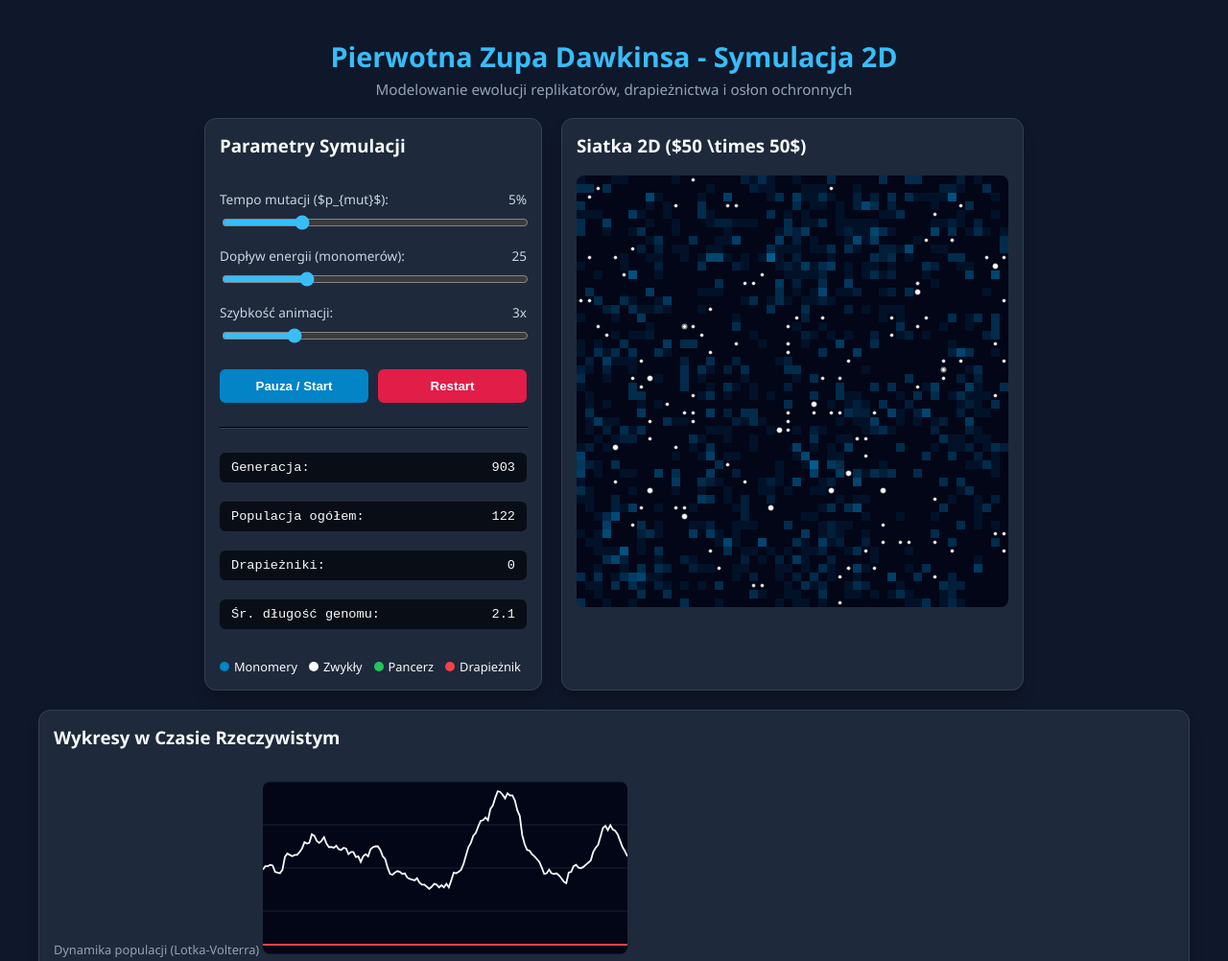
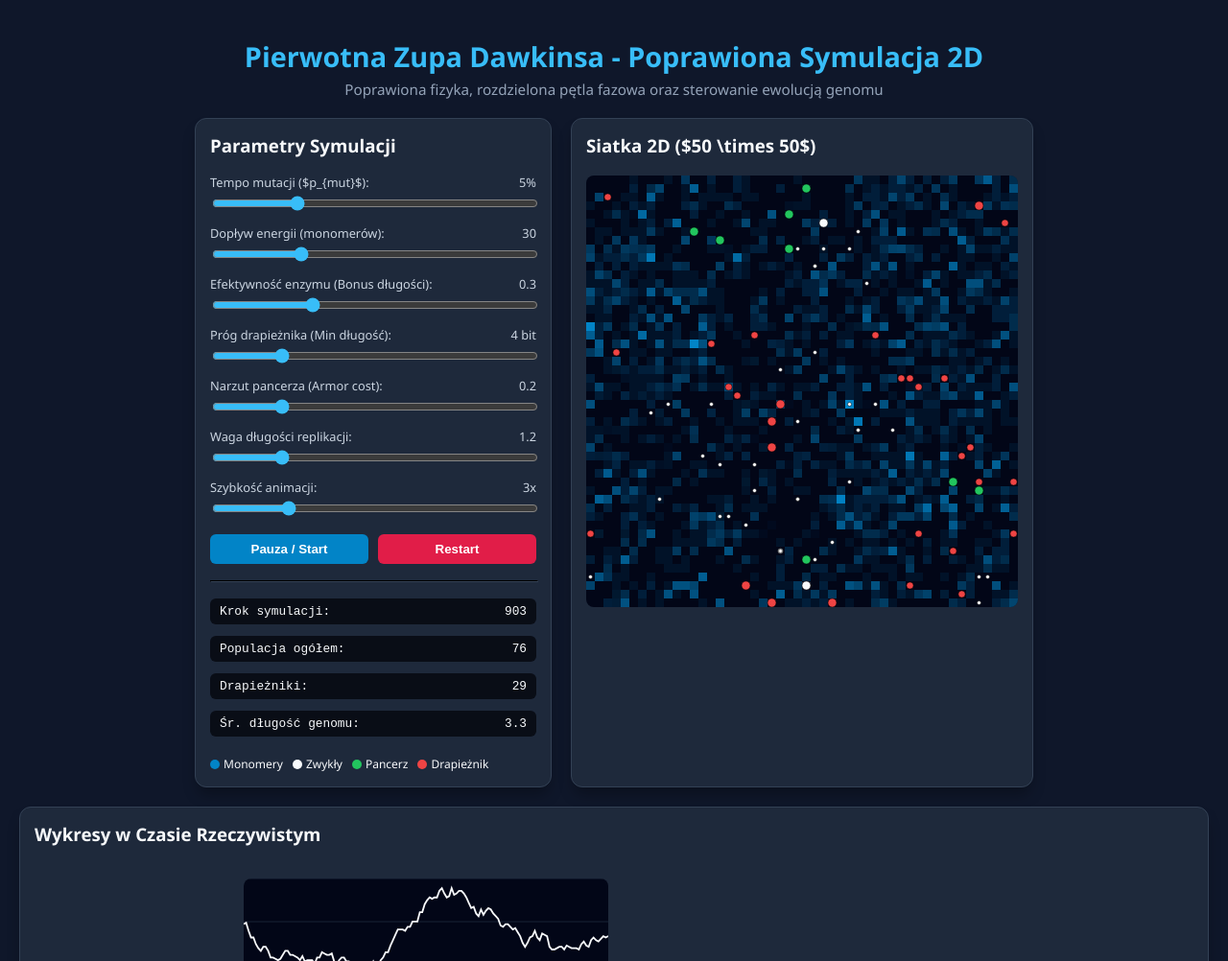
Before and after one commit to Zuchacz/dawkins-prebiotic-soup, a plain HTML site: page index.html in a window 1280 px wide. Shown: the top 1002 px of the page at 96% size. Drawn offline with Linux system fonts and the light colour scheme.

Commit message:
Fix: Trójfazowa pętla symulacji, odległość Hamminga i suwaki presji ewolucyjnej

```diff
--- a/index.html
+++ b/index.html
@@ -3,7 +3,7 @@
 <head>
     <meta charset="UTF-8">
     <meta name="viewport" content="width=device-width, initial-scale=1.0">
-    <title>Symulacja Zupy Prebiotycznej - Dawkins</title>
+    <title>Pierwotna Zupa Dawkinsa - Poprawiona Symulacja 2D</title>
     <style>
         :root {
             --bg-color: #0f172a;
@@ -23,25 +23,15 @@
             align-items: center;
         }
 
-        h1 {
-            margin-bottom: 5px;
-            color: var(--accent-color);
-            font-size: 1.8rem;
-        }
-
-        p.subtitle {
-            margin-top: 0;
-            color: #94a3b8;
-            font-size: 0.95rem;
-            margin-bottom: 20px;
-        }
+        h1 { margin-bottom: 5px; color: var(--accent-color); font-size: 1.8rem; }
+        p.subtitle { margin-top: 0; color: #94a3b8; font-size: 0.95rem; margin-bottom: 20px; }
 
         .container {
             display: flex;
             flex-wrap: wrap;
             gap: 20px;
             justify-content: center;
-            max-width: 1200px;
+            max-width: 1300px;
             width: 100%;
         }
 
@@ -54,11 +44,11 @@
         }
 
         .controls {
-            flex: 1 1 280px;
-            max-width: 320px;
+            flex: 1 1 300px;
+            max-width: 340px;
             display: flex;
             flex-direction: column;
-            gap: 15px;
+            gap: 12px;
         }
 
         .simulation-view {
@@ -75,38 +65,28 @@
             gap: 15px;
         }
 
-        canvas {
-            border-radius: 8px;
-            background-color: #020617;
-        }
+        canvas { border-radius: 8px; background-color: #020617; }
 
         .control-group {
             display: flex;
             flex-direction: column;
-            gap: 5px;
+            gap: 3px;
         }
 
         label {
-            font-size: 0.85rem;
+            font-size: 0.8rem;
             color: #cbd5e1;
             display: flex;
             justify-content: space-between;
         }
 
-        input[type="range"] {
-            width: 100%;
-            accent-color: var(--accent-color);
-        }
+        input[type="range"] { width: 100%; accent-color: var(--accent-color); }
 
-        .btn-group {
-            display: flex;
-            gap: 10px;
-            margin-top: 10px;
-        }
+        .btn-group { display: flex; gap: 10px; margin-top: 5px; }
 
         button {
             flex: 1;
-            padding: 10px;
+            padding: 8px;
             border: none;
             border-radius: 6px;
             font-weight: bold;
@@ -114,59 +94,35 @@
             transition: all 0.2s;
         }
 
-        .btn-primary {
-            background-color: #0284c7;
-            color: white;
-        }
+        .btn-primary { background-color: #0284c7; color: white; }
         .btn-primary:hover { background-color: #0369a1; }
-
-        .btn-danger {
-            background-color: #e11d48;
-            color: white;
-        }
+        .btn-danger { background-color: #e11d48; color: white; }
         .btn-danger:hover { background-color: #be123c; }
 
-        .legend {
-            display: flex;
-            gap: 12px;
-            font-size: 0.8rem;
-            margin-top: 10px;
-            flex-wrap: wrap;
-        }
-
-        .legend-item {
-            display: flex;
-            align-items: center;
-            gap: 5px;
-        }
-
-        .dot {
-            width: 10px;
-            height: 10px;
-            border-radius: 50%;
-        }
+        .legend { display: flex; gap: 10px; font-size: 0.75rem; margin-top: 8px; flex-wrap: wrap; }
+        .legend-item { display: flex; align-items: center; gap: 4px; }
+        .dot { width: 10px; height: 10px; border-radius: 50%; }
 
         .stats-badge {
             background-color: #090d16;
-            padding: 8px 12px;
+            padding: 6px 10px;
             border-radius: 6px;
             font-family: monospace;
-            font-size: 0.85rem;
+            font-size: 0.8rem;
             display: flex;
             justify-content: space-between;
-            margin-bottom: 5px;
         }
     </style>
 </head>
 <body>
 
-    <h1>Pierwotna Zupa Dawkinsa - Symulacja 2D</h1>
-    <p class="subtitle">Modelowanie ewolucji replikatorów, drapieżnictwa i osłon ochronnych</p>
+    <h1>Pierwotna Zupa Dawkinsa - Poprawiona Symulacja 2D</h1>
+    <p class="subtitle">Poprawiona fizyka, rozdzielona pętla fazowa oraz sterowanie ewolucją genomu</p>
 
     <div class="container">
-        <!-- Panel sterowania -->
+        <!-- Panel Sterowania -->
         <div class="card controls">
-            <h3 style="margin-top:0;">Parametry Symulacji</h3>
+            <h3 style="margin-top:0; margin-bottom:5px;">Parametry Symulacji</h3>
 
             <div class="control-group">
                 <label>Tempo mutacji ($p_{mut}$): <span id="val-mut">5%</span></label>
@@ -174,8 +130,28 @@
             </div>
 
             <div class="control-group">
-                <label>Dopływ energii (monomerów): <span id="val-inflow">25</span></label>
-                <input type="range" id="param-inflow" min="5" max="80" step="5" value="25">
+                <label>Dopływ energii (monomerów): <span id="val-inflow">30</span></label>
+                <input type="range" id="param-inflow" min="5" max="100" step="5" value="30">
+            </div>
+
+            <div class="control-group">
+                <label>Efektywność enzymu (Bonus długości): <span id="val-enzyme">0.3</span></label>
+                <input type="range" id="param-enzyme" min="0.0" max="1.0" step="0.05" value="0.3">
+            </div>
+
+            <div class="control-group">
+                <label>Próg drapieżnika (Min długość): <span id="val-pred-len">4 bit</span></label>
+                <input type="range" id="param-pred-len" min="3" max="8" step="1" value="4">
+            </div>
+
+            <div class="control-group">
+                <label>Narzut pancerza (Armor cost): <span id="val-armor-cost">0.2</span></label>
+                <input type="range" id="param-armor-cost" min="0.0" max="1.0" step="0.05" value="0.2">
+            </div>
+
+            <div class="control-group">
+                <label>Waga długości replikacji: <span id="val-rep-cost">1.2</span></label>
+                <input type="range" id="param-rep-cost" min="0.5" max="4.0" step="0.1" value="1.2">
             </div>
 
             <div class="control-group">
@@ -188,9 +164,9 @@
                 <button id="btn-reset" class="btn-danger">Restart</button>
             </div>
 
-            <hr style="border-color: #334155; width: 100%; margin: 10px 0;">
+            <hr style="border-color: #334155; width: 100%; margin: 5px 0;">
 
-            <div class="stats-badge"><span>Generacja:</span><span id="stat-step">0</span></div>
+            <div class="stats-badge"><span>Krok symulacji:</span><span id="stat-step">0</span></div>
             <div class="stats-badge"><span>Populacja ogółem:</span><span id="stat-pop">0</span></div>
             <div class="stats-badge"><span>Drapieżniki:</span><span id="stat-pred">0</span></div>
             <div class="stats-badge"><span>Śr. długość genomu:</span><span id="stat-len">0.0</span></div>
@@ -213,11 +189,11 @@
         <div class="card analytics">
             <h3 style="margin-top:0;">Wykresy w Czasie Rzeczywistym</h3>
             <div>
-                <span style="font-size:0.8rem; color:#94a3b8;">Dynamika populacji (Lotka-Volterra)</span>
+                <span style="font-size:0.8rem; color:#94a3b8;">Dynamika Populacji (Lotka-Volterra)</span>
                 <canvas id="chartPop" width="380" height="180"></canvas>
             </div>
             <div>
-                <span style="font-size:0.8rem; color:#94a3b8;">Złożoność i Entropia Shannona</span>
+                <span style="font-size:0.8rem; color:#94a3b8;">Sekwencyjna Entropia Shannona i Śr. Długość</span>
                 <canvas id="chartEntropy" width="380" height="180"></canvas>
             </div>
         </div>
@@ -230,9 +206,13 @@
         let isRunning = true;
         let stepCount = 0;
 
-        // Parametry
+        // Parametry z suwaków
         let pMut = 0.05;
-        let inflow = 25;
+        let inflow = 30;
+        let enzymeEfficiency = 0.3;
+        let predMinLen = 4;
+        let armorCostParam = 0.2;
+        let repCostWeight = 1.2;
         let stepsPerFrame = 3;
 
         // Stan środowiska
@@ -247,9 +227,9 @@
         let historyLen = [];
         let historyEntropy = [];
 
-        // --- KLASA REPLIKATORA (Praktykantka A) ---
+        // --- KLASA REPLIKATORA ---
         class Replicator {
-            constructor(x, y, genome = null, energy = 20) {
+            constructor(x, y, genome = null, energy = 25) {
                 this.x = x;
                 this.y = y;
                 this.energy = energy;
@@ -264,8 +244,8 @@
 
             get length() { return this.genome.length; }
 
-            get isPredator() {
-                if (this.length < 6) return false;
+            isPredator(minLen) {
+                if (this.length < minLen) return false;
                 let ones = 0;
                 for (let b of this.genome) ones += b;
                 return ones > (this.length / 2);
@@ -275,11 +255,22 @@
                 return this.length >= 4 && this.genome[0] === 0 && this.genome[1] === 0;
             }
 
-            get metabolicCost() {
-                let cost = 0.5 + (this.length * 0.1);
-                if (this.hasArmor) cost += 0.8;
-                if (this.isPredator) cost += 0.5;
+            metabolicCost(armorCost, minPredLen) {
+                let cost = 0.4 + (this.length * 0.08);
+                if (this.hasArmor) cost += armorCost;
+                if (this.isPredator(minPredLen)) cost += 0.3;
                 return cost;
+            }
+
+            // Odległość Hamminga + karanie za różnicę długości
+            hammingDistance(other) {
+                let minL = Math.min(this.length, other.length);
+                let dist = 0;
+                for (let i = 0; i < minL; i++) {
+                    if (this.genome[i] !== other.genome[i]) dist++;
+                }
+                dist += Math.abs(this.length - other.length);
+                return dist;
             }
 
             mutate(rate) {
@@ -290,7 +281,7 @@
                     if (Math.random() < rate) newG[i] = 1 - newG[i];
                 }
                 // Insercja
-                if (Math.random() < rate && newG.length < 15) {
+                if (Math.random() < rate && newG.length < 18) {
                     newG.push(Math.random() < 0.5 ? 0 : 1);
                 }
                 // Delecja
@@ -302,34 +293,32 @@
             }
         }
 
-        // --- INICJALIZACJA SYSTEMU ---
+        // --- INICJALIZACJA ---
         function initSimulation() {
             stepCount = 0;
             replicators = [];
             grid = Array.from({ length: GRID_SIZE }, () => new Float32Array(GRID_SIZE));
 
-            // Zasilenie monomerami
-            for (let i = 0; i < 1000; i++) {
+            for (let i = 0; i < 1200; i++) {
                 let rx = Math.floor(Math.random() * GRID_SIZE);
                 let ry = Math.floor(Math.random() * GRID_SIZE);
                 grid[rx][ry]++;
             }
 
-            // Pierwotne cząsteczki
-            for (let i = 0; i < 20; i++) {
+            for (let i = 0; i < 25; i++) {
                 let rx = Math.floor(Math.random() * GRID_SIZE);
                 let ry = Math.floor(Math.random() * GRID_SIZE);
-                replicators.push(new Replicator(rx, ry, null, 25));
+                replicators.push(new Replicator(rx, ry, null, 30));
             }
 
             historySteps = []; historyPop = []; historyPred = []; historyLen = []; historyEntropy = [];
         }
 
-        // --- PĘTLA SYMULACYJNA (Praktykantka B) ---
+        // --- POPRAWIONA PĘTLA SYMULACYJNA (Trójfazowa) ---
         function simulationStep() {
             stepCount++;
 
-            // 1. Dopływ energii z zewnątrz
+            // Dopływ monomerów
             for (let i = 0; i < inflow; i++) {
                 let rx = Math.floor(Math.random() * GRID_SIZE);
                 let ry = Math.floor(Math.random() * GRID_SIZE);
@@ -339,39 +328,44 @@
             let dead = new Set();
             let newReps = [];
 
-            // Mapa przestrzenna dla sprawnych kolizji
+            // FAZA 1: Metabolizm, Ruch i Odżywianie
+            for (let r of replicators) {
+                r.energy -= r.metabolicCost(armorCostParam, predMinLen);
+                if (r.energy <= 0) {
+                    dead.add(r);
+                    grid[r.x][r.y] += (r.length * 1.2);
+                    continue;
+                }
+
+                // Ruch na torusie
+                r.x = (r.x + Math.floor(Math.random() * 3) - 1 + GRID_SIZE) % GRID_SIZE;
+                r.y = (r.y + Math.floor(Math.random() * 3) - 1 + GRID_SIZE) % GRID_SIZE;
+
+                // Odżywianie (Bonus długości z enzymu)
+                if (grid[r.x][r.y] > 0) {
+                    let maxEat = 1 + Math.floor(r.length * enzymeEfficiency);
+                    let eat = Math.min(maxEat, grid[r.x][r.y]);
+                    r.energy += eat * 2.0;
+                    grid[r.x][r.y] -= eat;
+                }
+            }
+
+            let alive = replicators.filter(r => !dead.has(r));
+
+            // FAZA 2: Budowa zaktualizowanej mapy przestrzennej
             let spatialMap = new Map();
-            for (let r of replicators) {
+            for (let r of alive) {
                 let key = `${r.x},${r.y}`;
                 if (!spatialMap.has(key)) spatialMap.set(key, []);
                 spatialMap.get(key).push(r);
             }
 
-            for (let r of replicators) {
+            // FAZA 3: Interakcje (Drapieżnictwo) i Replikacja
+            for (let r of alive) {
                 if (dead.has(r)) continue;
 
-                // Metabolizm
-                r.energy -= r.metabolicCost;
-                if (r.energy <= 0) {
-                    dead.add(r);
-                    grid[r.x][r.y] += r.length * 1.5;
-                    continue;
-                }
-
-                // Ruch (Torus)
-                r.x = (r.x + Math.floor(Math.random() * 3) - 1 + GRID_SIZE) % GRID_SIZE;
-                r.y = (r.y + Math.floor(Math.random() * 3) - 1 + GRID_SIZE) % GRID_SIZE;
-
-                // Konsumpcja monomerów
-                if (grid[r.x][r.y] > 0) {
-                    let eat = Math.min(3, grid[r.x][r.y]);
-                    r.energy += eat * 2.0;
-                    grid[r.x][r.y] -= eat;
-                }
-
-                // Interakcja drapieżnik-ofiara
-                if (r.isPredator) {
-                    // Sąsiedztwo Moore'a
+                // Drapieżnictwo z Odległością Hamminga
+                if (r.isPredator(predMinLen)) {
                     for (let dx = -1; dx <= 1; dx++) {
                         for (let dy = -1; dy <= 1; dy++) {
                             let nx = (r.x + dx + GRID_SIZE) % GRID_SIZE;
@@ -381,14 +375,11 @@
                             if (neighbors) {
                                 for (let prey of neighbors) {
                                     if (prey !== r && !dead.has(prey) && !prey.hasArmor) {
-                                        // Iloczyn skalarny do wyznaczenia "odległości genetycznej"
-                                        let minL = Math.min(r.length, prey.length);
-                                        let dot = 0;
-                                        for (let k = 0; k < minL; k++) dot += r.genome[k] * prey.genome[k];
-
-                                        if (dot < minL / 2) {
+                                        let dist = r.hammingDistance(prey);
+                                        // Polowanie tylko gdy osobniki są genetycznie odmienne (brak auto-kanibalizmu klonów)
+                                        if (dist > 0) {
                                             dead.add(prey);
-                                            r.energy += prey.length * 3.0;
+                                            r.energy += prey.length * 2.2;
                                             break;
                                         }
                                     }
@@ -399,25 +390,24 @@
                 }
 
                 // Podział / Replikacja
-                let repCost = r.length * 3.0;
-                if (r.energy > repCost * 1.5) {
+                let repCost = r.length * repCostWeight * 2.2;
+                if (r.energy > repCost * 1.4) {
                     r.energy -= repCost;
                     let mutG = r.mutate(pMut);
-                    newReps.push(new Replicator(r.x, r.y, mutG, repCost));
+                    newReps.push(new Replicator(r.x, r.y, mutG, repCost * 0.7));
                 }
             }
 
-            // Filtrowanie żywych i dodanie potomków
-            replicators = replicators.filter(r => !dead.has(r)).concat(newReps);
+            replicators = alive.filter(r => !dead.has(r)).concat(newReps);
 
-            // Zbieranie statystyk
             if (stepCount % 2 === 0) collectMetrics();
         }
 
+        // --- ZBIERANIE METRYK (Genotypowa Entropia Shannona) ---
         function collectMetrics() {
             historySteps.push(stepCount);
             let total = replicators.length;
-            let preds = replicators.filter(r => r.isPredator).length;
+            let preds = replicators.filter(r => r.isPredator(predMinLen)).length;
             historyPop.push(total);
             historyPred.push(preds);
 
@@ -425,12 +415,15 @@
                 let sumLen = replicators.reduce((a, b) => a + b.length, 0);
                 historyLen.push(sumLen / total);
 
-                // Entropia Shannona (dla różnorodności długości genomu)
+                // Entropia Shannona po pełnych sekwencjach bitowych
                 let counts = {};
-                for (let r of replicators) counts[r.length] = (counts[r.length] || 0) + 1;
+                for (let r of replicators) {
+                    let seq = r.genome.join('');
+                    counts[seq] = (counts[seq] || 0) + 1;
+                }
                 let entropy = 0;
-                for (let len in counts) {
-                    let p = counts[len] / total;
+                for (let seq in counts) {
+                    let p = counts[seq] / total;
                     entropy -= p * Math.log2(p);
                 }
                 historyEntropy.push(entropy);
@@ -452,7 +445,6 @@
         function drawGrid() {
             ctx.clearRect(0, 0, canvas.width, canvas.height);
 
-            // 1. Rysowanie Zupy (Monomerów)
             for (let x = 0; x < GRID_SIZE; x++) {
                 for (let y = 0; y < GRID_SIZE; y++) {
                     if (grid[x][y] > 0) {
@@ -463,15 +455,14 @@
                 }
             }
 
-            // 2. Rysowanie Replikatorów
             for (let r of replicators) {
                 ctx.beginPath();
-                let radius = Math.max(2, Math.min(CELL_SIZE / 2, r.length));
+                let radius = Math.max(2, Math.min(CELL_SIZE / 2, r.length * 0.9));
                 ctx.arc((r.x + 0.5) * CELL_SIZE, (r.y + 0.5) * CELL_SIZE, radius, 0, Math.PI * 2);
 
-                if (r.isPredator) ctx.fillStyle = '#ef4444';      // Czerwony
-                else if (r.hasArmor) ctx.fillStyle = '#22c55e';   // Zielony
-                else ctx.fillStyle = '#f8fafc';                   // Biały
+                if (r.isPredator(predMinLen)) ctx.fillStyle = '#ef4444';
+                else if (r.hasArmor) ctx.fillStyle = '#22c55e';
+                else ctx.fillStyle = '#f8fafc';
 
                 ctx.fill();
                 ctx.strokeStyle = '#000';
@@ -480,8 +471,8 @@
             }
         }
 
-        // Prosty silnik rysowania wykresów
-        function drawChart(canvasId, dataSeries, colors, labels) {
+        // Poprawiony silnik rysowania wykresów (skalowanie po dynamicznej długości)
+        function drawChart(canvasId, dataSeries, colors) {
             const c = document.getElementById(canvasId);
             const cx = c.getContext('2d');
             cx.clearRect(0, 0, c.width, c.height);
@@ -494,7 +485,6 @@
                 if (m > maxVal) maxVal = m;
             }
 
-            // Rysowanie siatki
             cx.strokeStyle = '#334155';
             cx.lineWidth = 0.5;
             for (let i = 0; i <= 4; i++) {
@@ -502,14 +492,15 @@
                 cx.beginPath(); cx.moveTo(0, y); cx.lineTo(c.width, y); cx.stroke();
             }
 
-            // Rysowanie serii danych
+            let div = Math.max(1, historySteps.length - 1);
+
             dataSeries.forEach((series, idx) => {
                 cx.beginPath();
                 cx.strokeStyle = colors[idx];
                 cx.lineWidth = 1.8;
 
                 for (let i = 0; i < series.length; i++) {
-                    let x = (i / (maxHistory - 1)) * c.width;
+                    let x = (i / div) * c.width;
                     let y = c.height - ((series[i] / maxVal) * (c.height - 20)) - 10;
                     if (i === 0) cx.moveTo(x, y);
                     else cx.lineTo(x, y);
@@ -521,7 +512,7 @@
         function updateUI() {
             document.getElementById('stat-step').innerText = stepCount;
             document.getElementById('stat-pop').innerText = replicators.length;
-            document.getElementById('stat-pred').innerText = replicators.filter(r => r.isPredator).length;
+            document.getElementById('stat-pred').innerText = replicators.filter(r => r.isPredator(predMinLen)).length;
 
             let avgL = replicators.length > 0 ? (replicators.reduce((a, b) => a + b.length, 0) / replicators.length).toFixed(1) : 0;
             document.getElementById('stat-len').innerText = avgL;
@@ -531,7 +522,6 @@
             drawChart('chartEntropy', [historyEntropy, historyLen], ['#a855f7', '#f97316']);
         }
 
-        // --- GŁÓWNA PĘTLA APLIKACJI ---
         function loop() {
             if (isRunning) {
                 for (let i = 0; i < stepsPerFrame; i++) {
@@ -542,7 +532,7 @@
             requestAnimationFrame(loop);
         }
 
-        // --- PODPIĘCIE INTERFEJSU (SLIDERY) ---
+        // --- BINDING SUWAKÓW ---
         document.getElementById('param-mut').addEventListener('input', (e) => {
             pMut = parseFloat(e.target.value);
             document.getElementById('val-mut').innerText = Math.round(pMut * 100) + '%';
@@ -553,21 +543,34 @@
             document.getElementById('val-inflow').innerText = inflow;
         });
 
+        document.getElementById('param-enzyme').addEventListener('input', (e) => {
+            enzymeEfficiency = parseFloat(e.target.value);
+            document.getElementById('val-enzyme').innerText = enzymeEfficiency;
+        });
+
+        document.getElementById('param-pred-len').addEventListener('input', (e) => {
+            predMinLen = parseInt(e.target.value);
+            document.getElementById('val-pred-len').innerText = predMinLen + ' bit';
+        });
+
+        document.getElementById('param-armor-cost').addEventListener('input', (e) => {
+            armorCostParam = parseFloat(e.target.value);
+            document.getElementById('val-armor-cost').innerText = armorCostParam;
+        });
+
+        document.getElementById('param-rep-cost').addEventListener('input', (e) => {
+            repCostWeight = parseFloat(e.target.value);
+            document.getElementById('val-rep-cost').innerText = repCostWeight;
+        });
+
         document.getElementById('param-speed').addEventListener('input', (e) => {
             stepsPerFrame = parseInt(e.target.value);
             document.getElementById('val-speed').innerText = stepsPerFrame + 'x';
         });
 
-        document.getElementById('btn-toggle').addEventListener('click', () => {
-            isRunning = !isRunning;
-        });
+        document.getElementById('btn-toggle').addEventListener('click', () => { isRunning = !isRunning; });
+        document.getElementById('btn-reset').addEventListener('click', () => { initSimulation(); updateUI(); });
 
-        document.getElementById('btn-reset').addEventListener('click', () => {
-            initSimulation();
-            updateUI();
-        });
-
-        // Start
         initSimulation();
         loop();
     </script>
```
